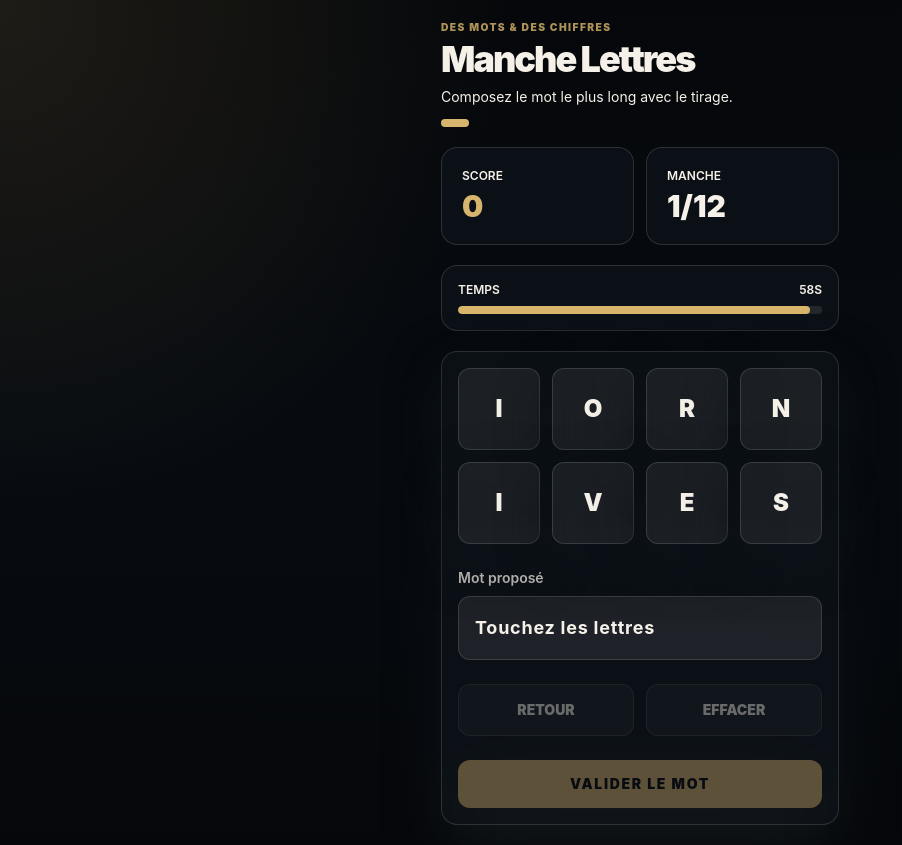
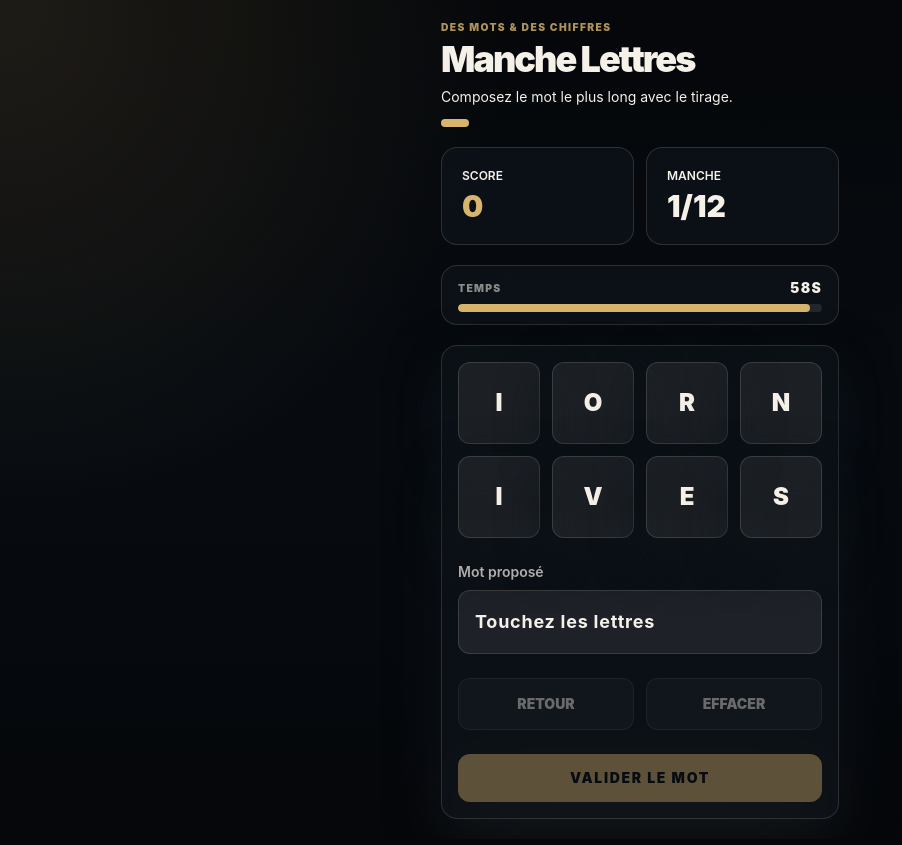
Before and after one commit to arnaudcrestey/des-mots-et-des-chiffres, a Next.js app: page / in a window 1280 px wide. Both pictures are taken after a click on the button "COMMENCER". Shown: the whole page, without its empty margins (0-902 px from the left). Built offline with nearby package versions, Linux system fonts and the light colour scheme.

Commit message:
Update Timer.tsx

```diff
--- a/components/game/Timer.tsx
+++ b/components/game/Timer.tsx
@@ -21,19 +21,12 @@ export function Timer({ activeKey, disabled, onExpire }: TimerProps) {
   }, [activeKey]);
 
   useEffect(() => {
-    if (disabled) {
-      return;
-    }
+    if (disabled) return;
 
     const interval = window.setInterval(() => {
       setRemaining((current) => {
         hasTickedRef.current = true;
-
-        if (current <= 1) {
-          return 0;
-        }
-
-        return current - 1;
+        return current <= 1 ? 0 : current - 1;
       });
     }, 1000);
 
@@ -52,12 +45,13 @@ export function Timer({ activeKey, disabled, onExpire }: TimerProps) {
   const percentage = (remaining / GAME_CONFIG.roundSeconds) * 100;
 
   return (
-    <div className="rounded-2xl border border-line bg-panel/90 p-4">
-      <div className="mb-2 flex items-center justify-between text-xs font-semibold uppercase text-ivory/62">
+    <div className="rounded-xl border border-line bg-panel/90 px-3 py-2.5 sm:rounded-2xl sm:px-4 sm:py-3">
+      <div className="mb-1.5 flex items-center justify-between text-[0.65rem] font-black uppercase tracking-[0.12em] text-ivory/55">
         <span>Temps</span>
-        <span className="text-ivory">{remaining}s</span>
+        <span className="text-xs text-ivory sm:text-sm">{remaining}s</span>
       </div>
-      <div className="h-2 overflow-hidden rounded-full bg-ivory/10">
+
+      <div className="h-1.5 overflow-hidden rounded-full bg-ivory/10 sm:h-2">
         <div
           className="h-full rounded-full bg-gold transition-all duration-500"
           style={{ width: `${percentage}%` }}
```
